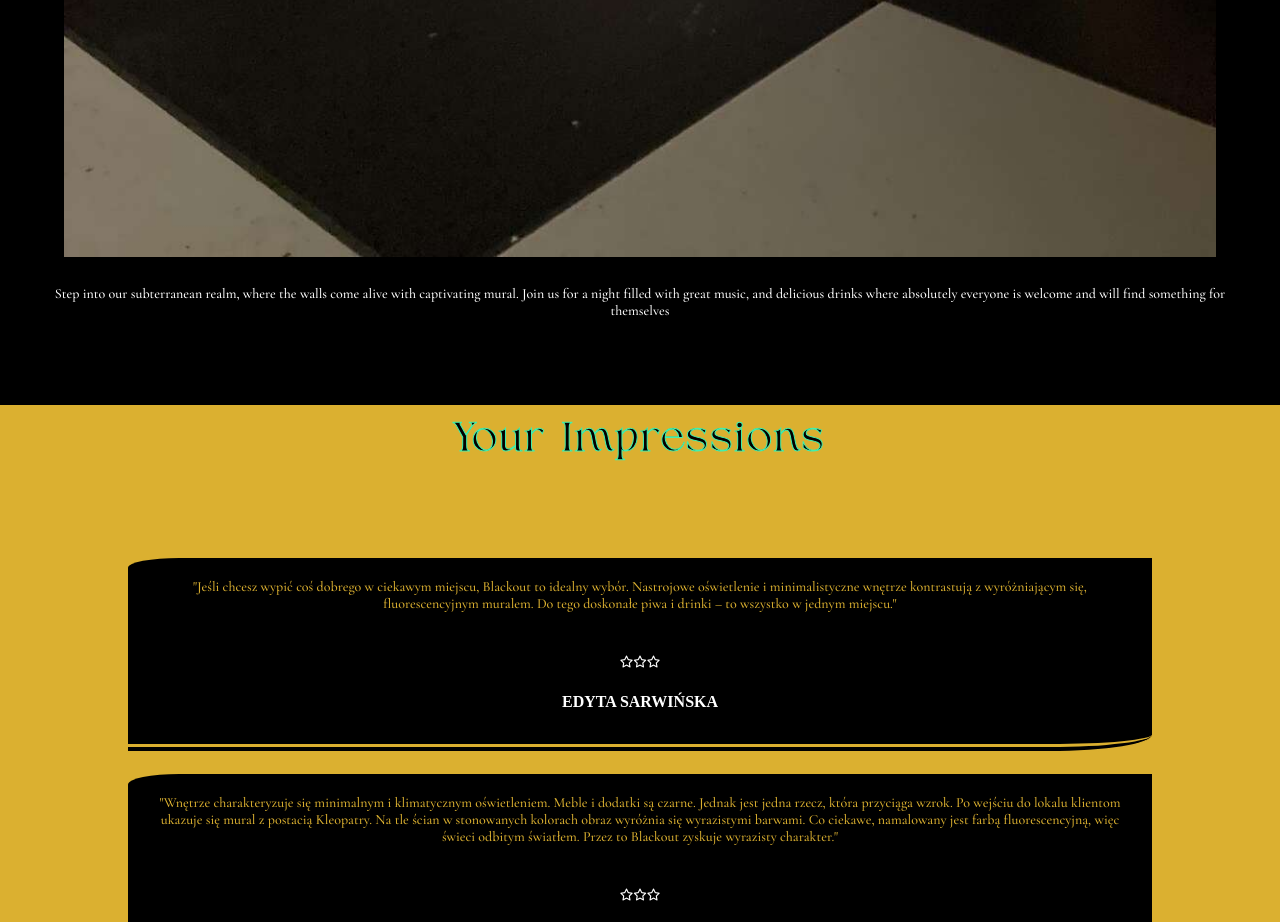
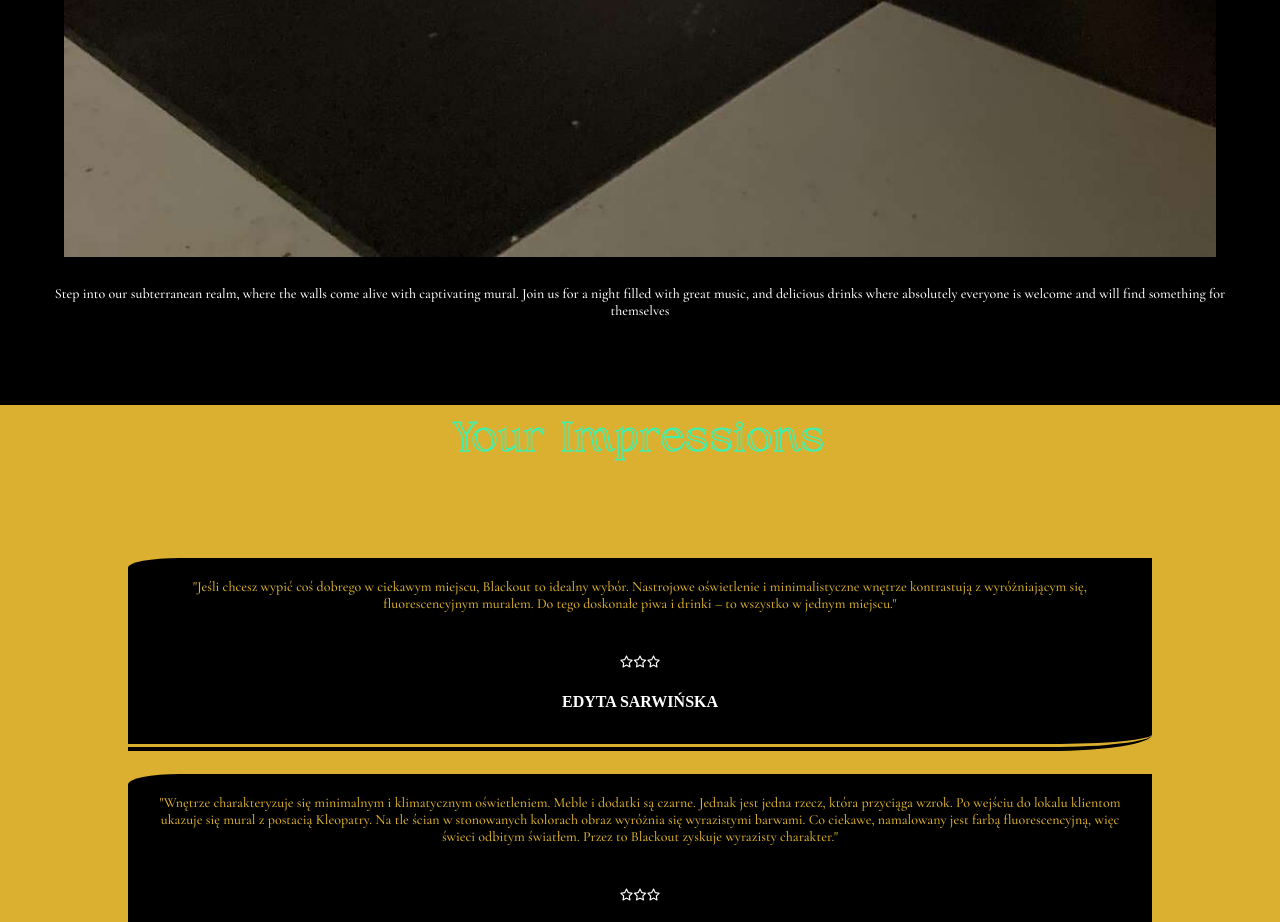
Before and after one commit to L4NG0/black, a website built with webpack: page src/index.html in a window 1280 px wide. Shown: the part 2964-3886 px from the top of the page. Built offline with nearby package versions, Linux system fonts and the light colour scheme; files whose address does not match are found by name.

Commit message:
Refine Section Styling for Enhanced Visual Hierarchy and Contrast
Enhancements to the `.section` styling improve visual hierarchy and contrast, particularly for titles, ensuring better readability and thematic consistency across different sections of the site.

1. **Dynamic Reference Variable Introduction**: Utilized the Sass reference variable `$c` to dynamically target parent selectors within nested contexts. This approach allows for more flexible and maintainable style adjustments, especially when applying specific styles to elements under different parent classes.

2. **Title Styling Adjustments**: The `.section__title` color has been updated to match the `$color-main`, with an increased `-webkit-text-stroke` width for improved legibility. A new modifier class `.color` has been added to `.section__title`, offering an option to adjust the z-index for scenarios where layering control is necessary.

3. **Enhanced Section-Dark Theme**: For `.section-dark`, a more explicit contrast strategy has been implemented, changing the `.section__title` color to black with a specified `-webkit-text-stroke` for titles. This ensures titles stand out against the darker background, enhancing readability and visual appeal.

4. **Consistent Font and Line-Height Management**: The commit maintains consistent font family usage for thematic slogans and adjusts line heights to optimize text display across different sections, ensuring a coherent look and feel throughout the site.

5. **Code Optimization and Scalability**: By incorporating Sass features like reference variables and conditional styling within nested selectors, the commit not only optimizes the existing codebase but also enhances its scalability. This facilitates easier future adjustments to styling as the site evolves.

These improvements aim to provide a more engaging user experience through thoughtful design adjustments, ensuring that each section of the site is visually distinct yet harmoniously integrated within the overall aesthetic theme.

```diff
--- a/src/sass/layout/_section.scss
+++ b/src/sass/layout/_section.scss
@@ -1,4 +1,5 @@
 .section {
+    $c: &;
     background-color: $color-main;
     width: 100%;
     min-height: 100vh;
@@ -12,10 +13,13 @@
     &__title {
         grid-area: 1;
         margin-top: $head-marginTop;
-        // color: $colorLight-slogan;
-        color: black;
+        color: $color-main;
         letter-spacing: 2px;
-        -webkit-text-stroke: 1px $colorLight-slogan;
+        -webkit-text-stroke: 1.5px $colorLight-slogan;
+
+        &.color {
+            z-index: 10000;
+        }
     }
 
     &-opinion h1 {
@@ -33,7 +37,12 @@
 
     &.section-dark {
         background-color: $color-secondary;
-        color: white
+        color: white;
+
+        & #{$c}__title {
+            color: black;
+            -webkit-text-stroke: 1px $colorLight-slogan;
+        }
     }
 
 }
```
